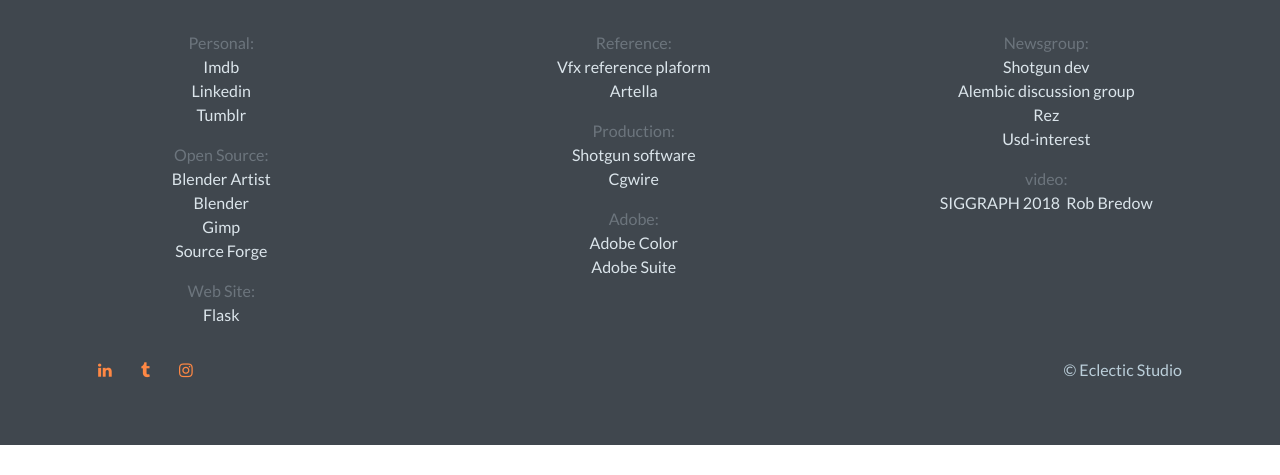
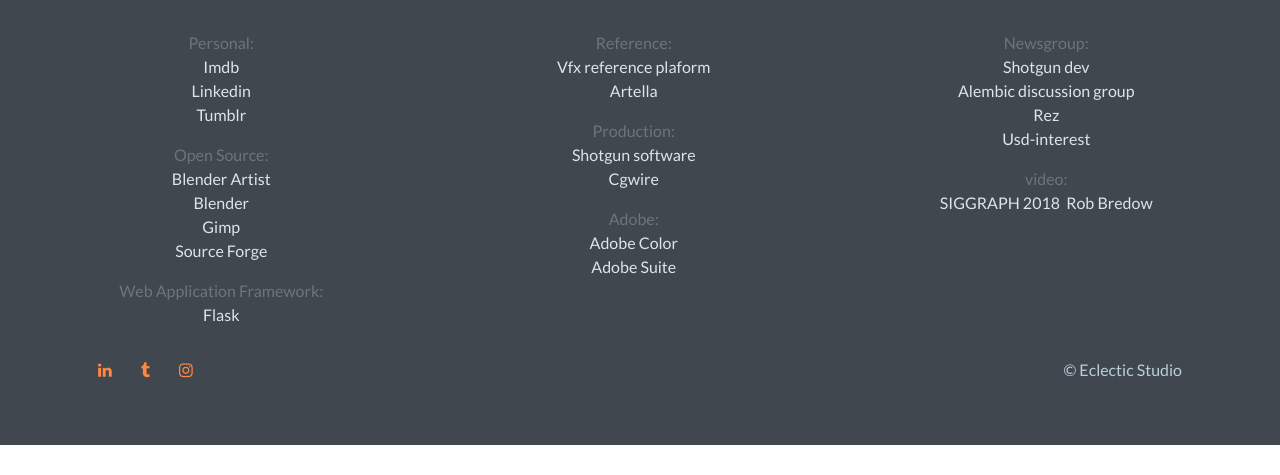
Before and after one commit to erictexier/tetriminos, a Flask app: page /about in a window 1280 px wide. Shown: the part 198-673 px from the top of the page. Run offline with Flask 2, Linux system fonts and the light colour scheme; parts of the project's set-up code (start-up, migrations or seed data) failed here and were passed over; some libraries are stand-ins or nearby versions.

Commit message:
label changed

```diff
--- a/erictexier.online/base_site/templates/main/footer.html
+++ b/erictexier.online/base_site/templates/main/footer.html
@@ -14,7 +14,7 @@
                         <a class="link" target="_blank" href="https://www.gimp.org">Gimp</a><br />
                         <a class="link" target="_blank" href="https://sourceforge.net/directory/graphics/graphics">Source Forge</a>
                     </p>
-                    <p>Web Site:<br />
+                    <p>Web Application Framework:<br />
                         <a class="link" target="_blank" href="https://palletsprojects.com/p/flask">Flask</a><br />
                     </p>
                 </div>
```
